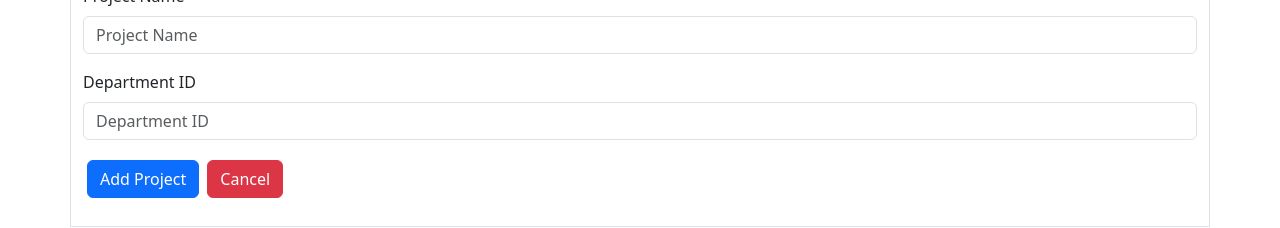
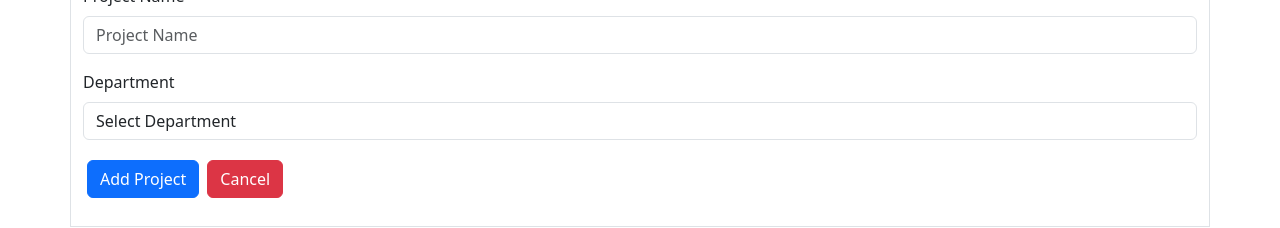
Before and after one commit to Myniv/CompanyManagementSystem, a React (Vite) app: page /projects/new in a window 1280 px wide. Shown: the part 262-490 px from the top of the page. Built offline with nearby package versions, Linux system fonts and the light colour scheme.

Commit message:
Update get department and show it up to project forms and table

```diff
--- a/src/Component/Layout/Projects/ProjectsForm.jsx
+++ b/src/Component/Layout/Projects/ProjectsForm.jsx
@@ -7,6 +7,8 @@ const ProjectsForm = () => {
   const { projects, setProjects } = useOutletContext();
   const navigate = useNavigate();
   const params = useParams();
+
+  const [departments, setDepartments] = useState([]);
 
   const [formData, setFormData] = useState({
     projNo: "",
@@ -26,12 +28,16 @@ const ProjectsForm = () => {
       );
       setFormData(findProject);
     }
+    const storedDepartment =
+      JSON.parse(localStorage.getItem("departments")) || [];
+    setDepartments(storedDepartment);
   }, [projects, params.id]);
 
   const onAddProject = () => {
     const newProject = {
       ...formData,
-      projNo: projects.length > 0 ? projects[projects.length - 1].projNo + 1 : 1,
+      projNo:
+        projects.length > 0 ? projects[projects.length - 1].projNo + 1 : 1,
     };
 
     const newProjects = [...projects, newProject];
@@ -74,7 +80,11 @@ const ProjectsForm = () => {
   const [errors, setErrors] = useState({});
   const validateForm = () => {
     const newErrors = {};
-    if (!formData.projName || formData.projName.length < 2 || formData.projName.length > 100) {
+    if (
+      !formData.projName ||
+      formData.projName.length < 2 ||
+      formData.projName.length > 100
+    ) {
       newErrors.projName = "Project name must be between 2 and 100 characters.";
     }
     if (!formData.deptNo) {
@@ -111,13 +121,12 @@ const ProjectsForm = () => {
     }
   };
 
-  const projectId = projects.length > 0 ? projects[projects.length - 1].projNo + 1 : 1;
+  const projectId =
+    projects.length > 0 ? projects[projects.length - 1].projNo + 1 : 1;
 
   return (
     <div className="mb-5">
-      <h2 className="ms-5">
-        {params.id ? "Edit Project" : "Add Project"}
-      </h2>
+      <h2 className="ms-5">{params.id ? "Edit Project" : "Add Project"}</h2>
       <div className="container border">
         <form onSubmit={handleSubmit} className="mb-4">
           <div className="mb-3">
@@ -153,18 +162,27 @@ const ProjectsForm = () => {
           </div>
           <div className="mb-3">
             <label htmlFor="deptNo" className="form-label">
-              Department ID
+              Department
             </label>
-            <input
-              type="number"
+            <select
               id="deptNo"
               name="deptNo"
-              className={`form-control ${errors.deptNo ? "is-invalid" : ""}`}
+              className={`form-control ${
+                errors.department ? "is-invalid" : ""
+              }`}
               value={formData.deptNo}
               onChange={handleChange}
               required
-              placeholder="Department ID"
-            />
+            >
+              <option value="" disabled>
+                Select Department
+              </option>
+              {departments.map((departments) => (
+                <option key={departments.deptNo} value={departments.deptNo}>
+                  {departments.deptName}
+                </option>
+              ))}
+            </select>
             {errors.deptNo && (
               <div className="invalid-feedback">{errors.deptNo}</div>
             )}
--- a/src/Component/Layout/Projects/ProjectsTable.jsx
+++ b/src/Component/Layout/Projects/ProjectsTable.jsx
@@ -1,5 +1,5 @@
 /* eslint-disable react-hooks/exhaustive-deps */
-import { useEffect } from "react";
+import { useEffect, useState } from "react";
 import { useNavigate, useOutletContext } from "react-router-dom";
 import DeleteConfirmation from "../../Elements/DeleteConfirmation";
 
@@ -7,9 +7,15 @@ const ProjectsTable = () => {
   const { projects, setProjects } = useOutletContext();
   const navigate = useNavigate();
 
+  const [departments, setDepartments] = useState([]);
+
   useEffect(() => {
     const storedProjects = JSON.parse(localStorage.getItem("projects")) || [];
     setProjects(storedProjects);
+
+    const storedDepartment =
+      JSON.parse(localStorage.getItem("departments")) || [];
+    setDepartments(storedDepartment);
   }, []);
 
   const onDeleteProject = (projNo) => {
@@ -33,6 +39,18 @@ const ProjectsTable = () => {
     navigate(`/projects/new`);
   };
 
+  const getDepartmentName = (deptNo) => {
+    const foundDepartment = departments.find(
+      (department) => Number(department.deptNo) === Number(deptNo)
+    );
+
+    if (foundDepartment) {
+      return foundDepartment.deptName;
+    } else {
+      return "";
+    }
+  };
+
   return (
     <div className="m-4">
       <div className="d-flex justify-content-between align-items-center">
@@ -48,7 +66,7 @@ const ProjectsTable = () => {
               Project Name
             </th>
             <th scope="col" className="text-center">
-              ID Department
+              Department
             </th>
             <th scope="col" className="text-center">
               Action
@@ -60,7 +78,9 @@ const ProjectsTable = () => {
             <tr scope="row" key={project.projNo}>
               <td className="table-light text-center">{project.projNo}</td>
               <td className="table-light text-center">{project.projName}</td>
-              <td className="table-light text-center">{project.deptNo}</td>
+              <td className="table-light text-center">
+                {getDepartmentName(project.deptNo)}
+              </td>
               <td className="table-light text-center">
                 <div className="d-grid gap-2 d-md-flex justify-content-md-center">
                   <button
@@ -83,7 +103,7 @@ const ProjectsTable = () => {
           ))}
           <td colSpan="4" className="text-center">
             <div className="d-flex justify-content-end">
-              <div className="d-grid col-2">
+              <div className="d-grid col-3">
                 <button
                   type="button"
                   className="btn btn-primary btn-block"
```
